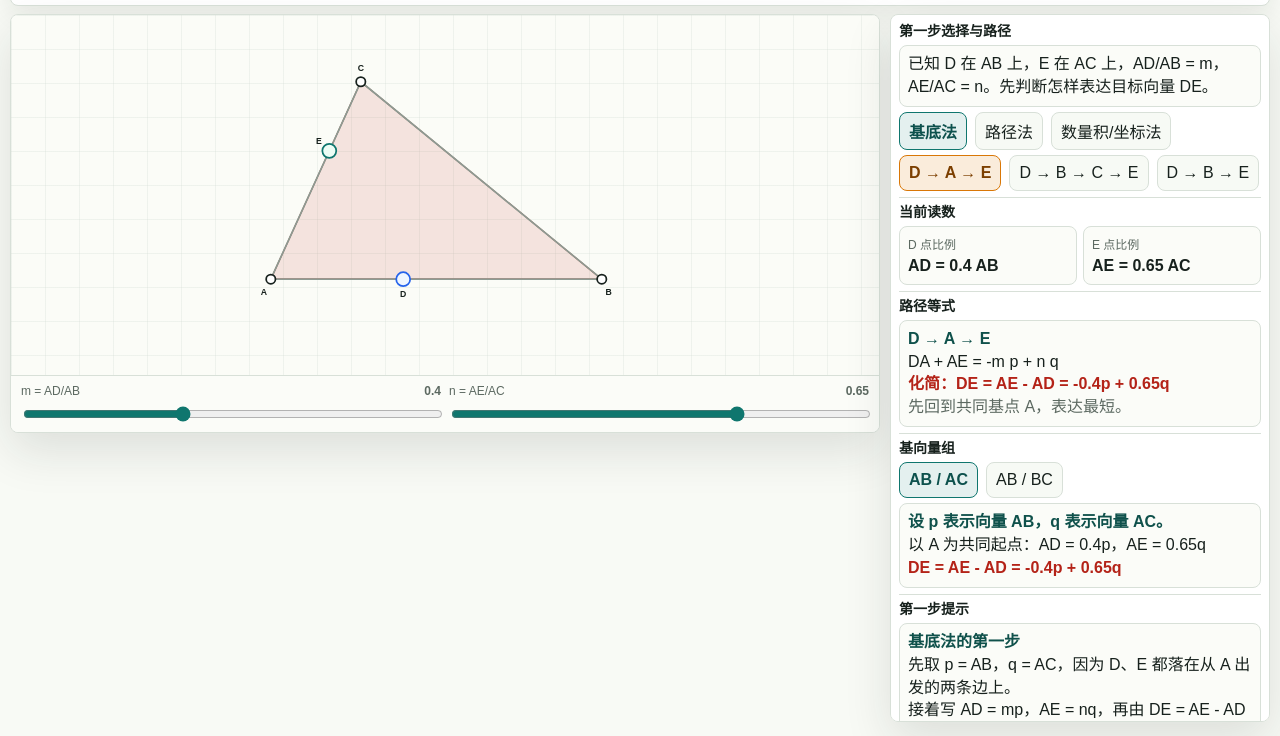
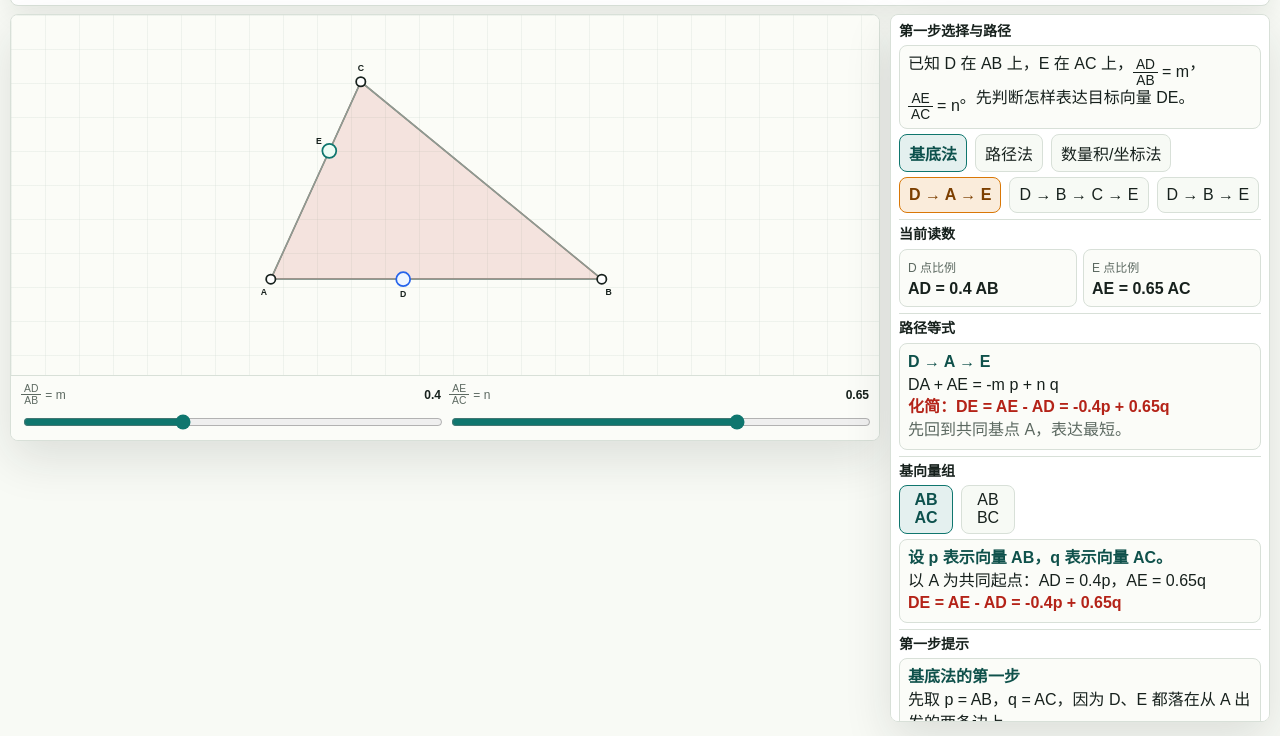
Before and after one commit to EasonZhangyichen/shanghai-hs-math-teaching-aids, a website: page content/applets/SH-HS-MATH-HJ-B2-C08-L10-A01/src/index.html in a window 1280 px wide. Shown: the part 64-800 px from the top of the page. Drawn offline with Linux system fonts and the light colour scheme.

Commit message:
Repair L10 ratio fraction display

```diff
--- a/content/applets/SH-HS-MATH-HJ-B2-C08-L10-A01/src/index.html
+++ b/content/applets/SH-HS-MATH-HJ-B2-C08-L10-A01/src/index.html
@@ -177,7 +177,7 @@
 
       .slider-label {
         display: flex;
-        align-items: baseline;
+        align-items: center;
         justify-content: space-between;
         gap: 8px;
         color: var(--muted);
@@ -230,7 +230,7 @@
         background: #fbfcf8;
       }
 
-      .readout span {
+      .readout > span {
         display: block;
         color: var(--muted);
         font-size: 12px;
@@ -264,6 +264,69 @@
       .target-line {
         color: var(--target);
         font-weight: 750;
+      }
+
+      .math-inline {
+        display: inline-flex;
+        align-items: center;
+        gap: 4px;
+        white-space: nowrap;
+      }
+
+      .frac {
+        display: inline-grid;
+        grid-template-rows: auto auto;
+        justify-items: center;
+        min-width: 1.45em;
+        color: inherit;
+        font: inherit;
+        line-height: 0.95;
+        vertical-align: middle;
+      }
+
+      .frac span {
+        display: block;
+        margin: 0;
+        padding: 0 3px;
+        color: inherit;
+        font: inherit;
+        font-size: 0.86em;
+      }
+
+      .frac span:first-child {
+        border-bottom: 1.4px solid currentColor;
+        padding-bottom: 1px;
+      }
+
+      .frac span:last-child {
+        padding-top: 1px;
+      }
+
+      .ratio-value {
+        min-width: 30px;
+        justify-content: flex-end;
+        color: var(--ink);
+      }
+
+      .basis-pair {
+        display: grid;
+        grid-template-rows: auto auto;
+        gap: 1px;
+        min-width: 34px;
+        text-align: center;
+        line-height: 1.05;
+      }
+
+      .sr-only {
+        position: absolute;
+        width: 1px;
+        height: 1px;
+        padding: 0;
+        margin: -1px;
+        overflow: hidden;
+        clip: rect(0, 0, 0, 0);
+        white-space: nowrap;
+        border: 0;
       }
 
       .stage-note {
@@ -441,6 +504,14 @@
           font-size: 13px;
         }
 
+        .basis-button {
+          min-width: 50px;
+        }
+
+        .basis-pair {
+          min-width: 30px;
+        }
+
         .readout {
           min-height: 46px;
           padding: 6px;
@@ -497,11 +568,17 @@
           <svg id="board" viewBox="0 0 900 620" role="img" aria-label="三角形 ABC 中不同路径表示向量 DE"></svg>
           <div class="slider-panel">
             <label class="slider-row">
-              <span class="slider-label"><span>m = AD/AB</span><strong id="mValue">0.40</strong></span>
+              <span class="slider-label">
+                <span class="math-inline"><span class="frac" role="text" aria-label="AD 比 AB"><span>AD</span><span>AB</span></span><span>= m</span></span>
+                <strong id="mValue" class="math-inline ratio-value">0.40</strong>
+              </span>
               <input id="mSlider" type="range" min="0.1" max="0.9" value="0.4" step="0.05" />
             </label>
             <label class="slider-row">
-              <span class="slider-label"><span>n = AE/AC</span><strong id="nValue">0.65</strong></span>
+              <span class="slider-label">
+                <span class="math-inline"><span class="frac" role="text" aria-label="AE 比 AC"><span>AE</span><span>AC</span></span><span>= n</span></span>
+                <strong id="nValue" class="math-inline ratio-value">0.65</strong>
+              </span>
               <input id="nSlider" type="range" min="0.1" max="0.9" value="0.65" step="0.05" />
             </label>
           </div>
@@ -511,7 +588,7 @@
           <section class="section">
             <h2>第一步选择与路径</h2>
             <div class="strategy-box">
-              已知 D 在 AB 上，E 在 AC 上，AD/AB = m，AE/AC = n。先判断怎样表达目标向量 DE。
+              已知 D 在 AB 上，E 在 AC 上，<span class="math-inline"><span class="frac" role="text" aria-label="AD 比 AB"><span>AD</span><span>AB</span></span><span>= m</span></span>，<span class="math-inline"><span class="frac" role="text" aria-label="AE 比 AC"><span>AE</span><span>AC</span></span><span>= n</span></span>。先判断怎样表达目标向量 DE。
             </div>
             <div class="method-list" aria-label="选择第一步建模方法">
               <button class="method-option" data-method="basis" aria-pressed="true">基底法</button>
@@ -547,8 +624,14 @@
           <section class="section">
             <h2>基向量组</h2>
             <div class="segmented" aria-label="选择基向量">
-              <button class="basis-button" data-basis="ab_ac" aria-pressed="true">AB / AC</button>
-              <button class="basis-button" data-basis="ab_bc" aria-pressed="false">AB / BC</button>
+              <button class="basis-button" data-basis="ab_ac" aria-pressed="true" aria-label="基向量 AB 与 AC">
+                <span class="basis-pair" aria-hidden="true"><span>AB</span><span>AC</span></span>
+                <span class="sr-only">基向量 AB 与 AC</span>
+              </button>
+              <button class="basis-button" data-basis="ab_bc" aria-pressed="false" aria-label="基向量 AB 与 BC">
+                <span class="basis-pair" aria-hidden="true"><span>AB</span><span>BC</span></span>
+                <span class="sr-only">基向量 AB 与 BC</span>
+              </button>
             </div>
             <div id="basis_equation" class="formula-box"></div>
           </section>
@@ -652,14 +735,22 @@
 
       function fmtRatio(value) {
         const common = [
-          [0.25, "1/4"],
-          [0.33, "1/3"],
-          [0.5, "1/2"],
-          [0.67, "2/3"],
-          [0.75, "3/4"]
+          [0.25, "1", "4"],
+          [0.33, "1", "3"],
+          [0.5, "1", "2"],
+          [0.67, "2", "3"],
+          [0.75, "3", "4"]
         ];
         const hit = common.find(([decimal]) => Math.abs(value - decimal) < 0.015);
-        return hit ? hit[1] : fmt(value);
+        return hit ? { kind: "fraction", numerator: hit[1], denominator: hit[2] } : { kind: "decimal", value: fmt(value) };
+      }
+
+      function ratioHtml(value) {
+        const ratio = fmtRatio(value);
+        if (ratio.kind === "fraction") {
+          return `<span class="frac" role="text" aria-label="${ratio.denominator} 分之 ${ratio.numerator}"><span>${ratio.numerator}</span><span>${ratio.denominator}</span></span>`;
+        }
+        return ratio.value;
       }
 
       function term(coef, symbol, first = false) {
@@ -911,12 +1002,12 @@
         const formula = formulaForCurrentBasis();
         const route = formula.routeText;
 
-        mValue.textContent = fmtRatio(state.m);
-        nValue.textContent = fmtRatio(state.n);
+        mValue.innerHTML = ratioHtml(state.m);
+        nValue.innerHTML = ratioHtml(state.n);
         mSlider.value = state.m;
         nSlider.value = state.n;
-        dReadout.textContent = `AD = ${fmtRatio(state.m)} AB`;
-        eReadout.textContent = `AE = ${fmtRatio(state.n)} AC`;
+        dReadout.innerHTML = `AD = ${ratioHtml(state.m)} AB`;
+        eReadout.innerHTML = `AE = ${ratioHtml(state.n)} AC`;
 
         basisBox.innerHTML = `
           <p class="formula-line"><strong>${formula.basisText}</strong></p>
```
Also changed, not shown: content/applets/SH-HS-MATH-HJ-B2-C08-L10-A01/metadata.yaml (+8 -8 lines), content/applets/SH-HS-MATH-HJ-B2-C08-L10-A01/review.md (+12 -8 lines), content/applets/SH-HS-MATH-HJ-B2-C08-L10-A01/src/platform-fit.self-check.test.mjs (+50 -1 lines), content/applets/SH-HS-MATH-HJ-B2-C08-L10-A01/student-task.md (+4 -2 lines), content/applets/SH-HS-MATH-HJ-B2-C08-L10-A01/teacher-script.md (+6 -4 lines), content/applets/SH-HS-MATH-HJ-B2-C08-L10-A01/README.md.
